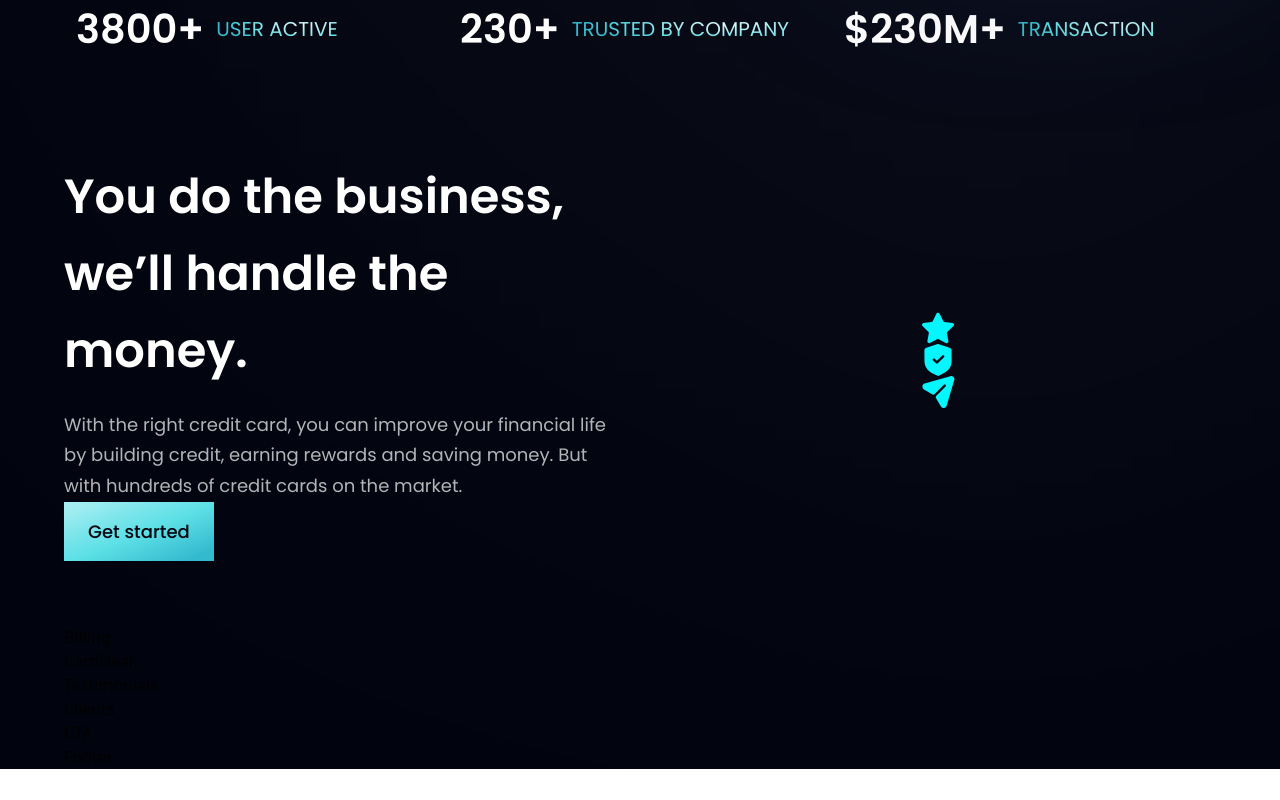
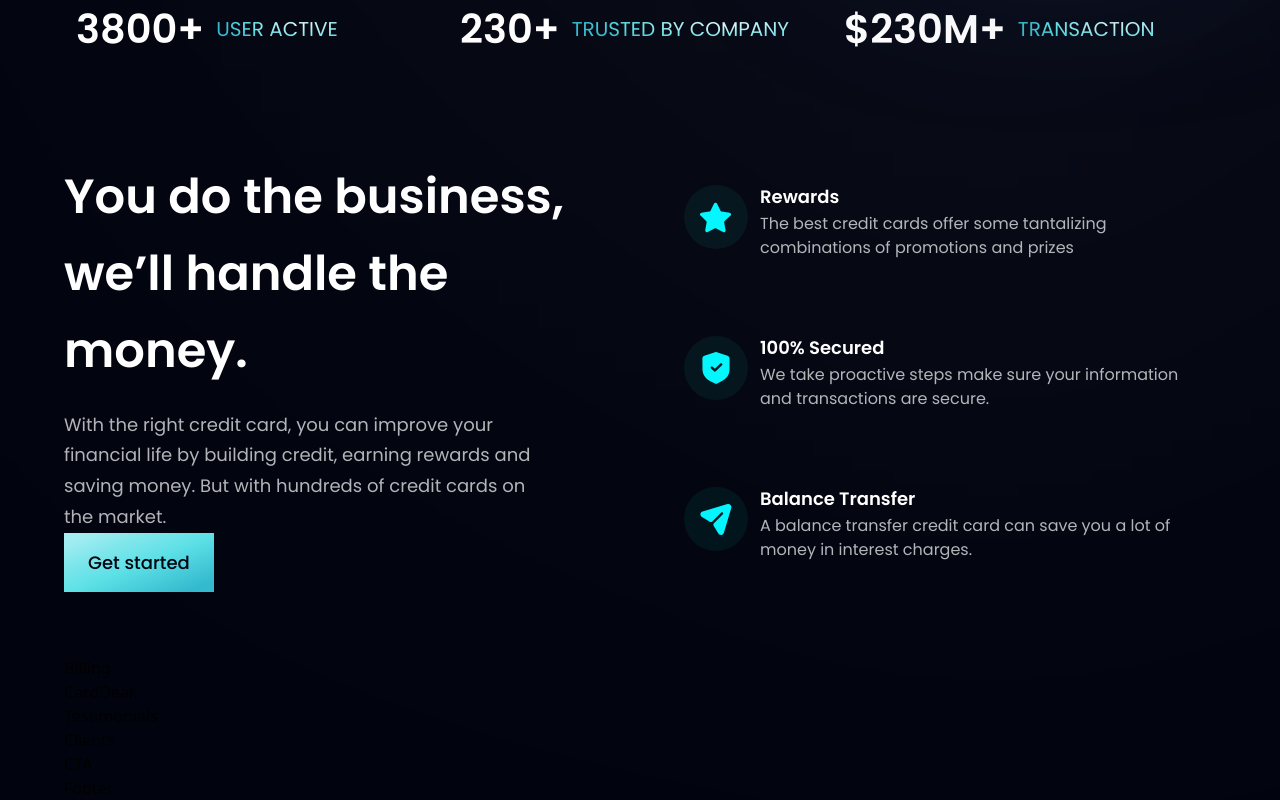
Before and after one commit to laney522/bank, a React app in the folder bank_modern_app/: page / in a window 1280 px wide. Shown: the part 801-1601 px from the top of the page. Before the commit the page ends 1570 px from the top, so only its background shows below. Built offline with nearby package versions, Linux system fonts and the light colour scheme; the HTML template or start-up script is replaced by a standard one.

Commit message:
update main page UI

```diff
--- a/bank_modern_app/src/components/Business.jsx
+++ b/bank_modern_app/src/components/Business.jsx
@@ -4,9 +4,17 @@
 import Button from './Button';
 
 const FeatureCard = ({ icon, title, content, index }) => (
-  <div>
-    <div>
-      <img src={icon} alt="icon" />
+  <div className={`flex flex-row p-6 rounded-[20px] ${index !== features.length - 1 ? "mb-6" : "mb-0"} feature-card`}>
+    <div className={`w-[64px] h-[64px] rounded-full ${styles.flexCenter} bg-dimBlue`}>
+      <img src={icon} alt="icon" className="w-[50%] h-[50%] object-contain" />
+    </div>
+    <div className="flex-1 flex flex-col ml-3">
+      <h4 className='font-poppins font-semibold text-white text-[18px] leading-[23px] mb-1'>
+        {title}
+      </h4>
+      <p className='font-poppins font-normal text-dimWhite text-[16px] leading-[24px] mb-1'>
+        {content}
+      </p>
     </div>
   </div>
 )
@@ -17,11 +25,13 @@
       <div className={layout.sectionInfo}>
         <h2 className={styles.heading2}>You do the business, <br
           className="sm:block hidden" /> we’ll handle the money.</h2>
-        <p className={`${styles.paragraph} max-2-[470px] mt-5`}>With the right credit card, you can improve your
+        <p className={`${styles.paragraph} max-w-[470px] mt-5`}>
+          With the right credit card, you can improve your
           financial life by building credit, earning rewards and saving money.
-          But with hundreds of credit cards on the market.</p>
+          But with hundreds of credit cards on the market.
+        </p>
 
-        <Button styles="mt-10" />
+        <Button styles={`mt-10`} />
       </div>
 
       <div className={`${layout.sectionImg} flex-col`}>
@@ -30,7 +40,7 @@
         ))}
       </div>
     </section>
-  )
+  );
 }
 
-export default Business
+export default Business;
```
